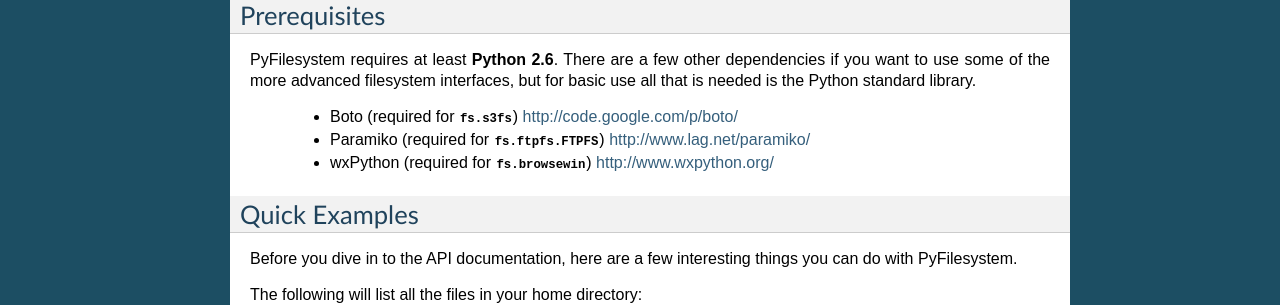
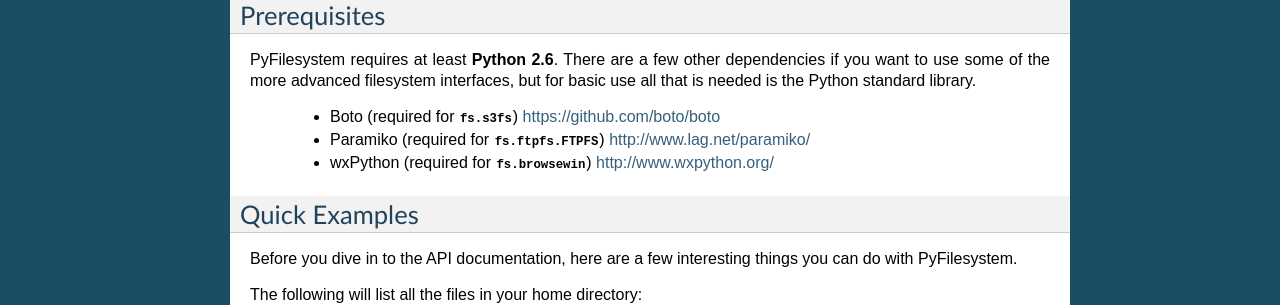
Before and after one commit to PyFilesystem/pyfilesystem, a Sphinx documentation site: the page built from docs/getting_started.rst, in a window 1280 px wide. Shown: the part 837-1142 px from the top of the page. Built offline with Sphinx 7.4.7, drawn with Linux system fonts in a browser that asks for light colours; some of the changed lines change nothing that is shown.

Commit message:
Update GoogleCode URL

```diff
--- a/docs/getting_started.rst
+++ b/docs/getting_started.rst
@@ -41,7 +41,7 @@
 
 PyFilesystem requires at least **Python 2.6**. There are a few other dependencies if you want to use some of the more advanced filesystem interfaces, but for basic use all that is needed is the Python standard library.
 
-    * Boto (required for :mod:`fs.s3fs`) http://code.google.com/p/boto/
+    * Boto (required for :mod:`fs.s3fs`) https://github.com/boto/boto
     * Paramiko (required for :class:`fs.ftpfs.FTPFS`) http://www.lag.net/paramiko/
     * wxPython (required for :mod:`fs.browsewin`) http://www.wxpython.org/
 
```
